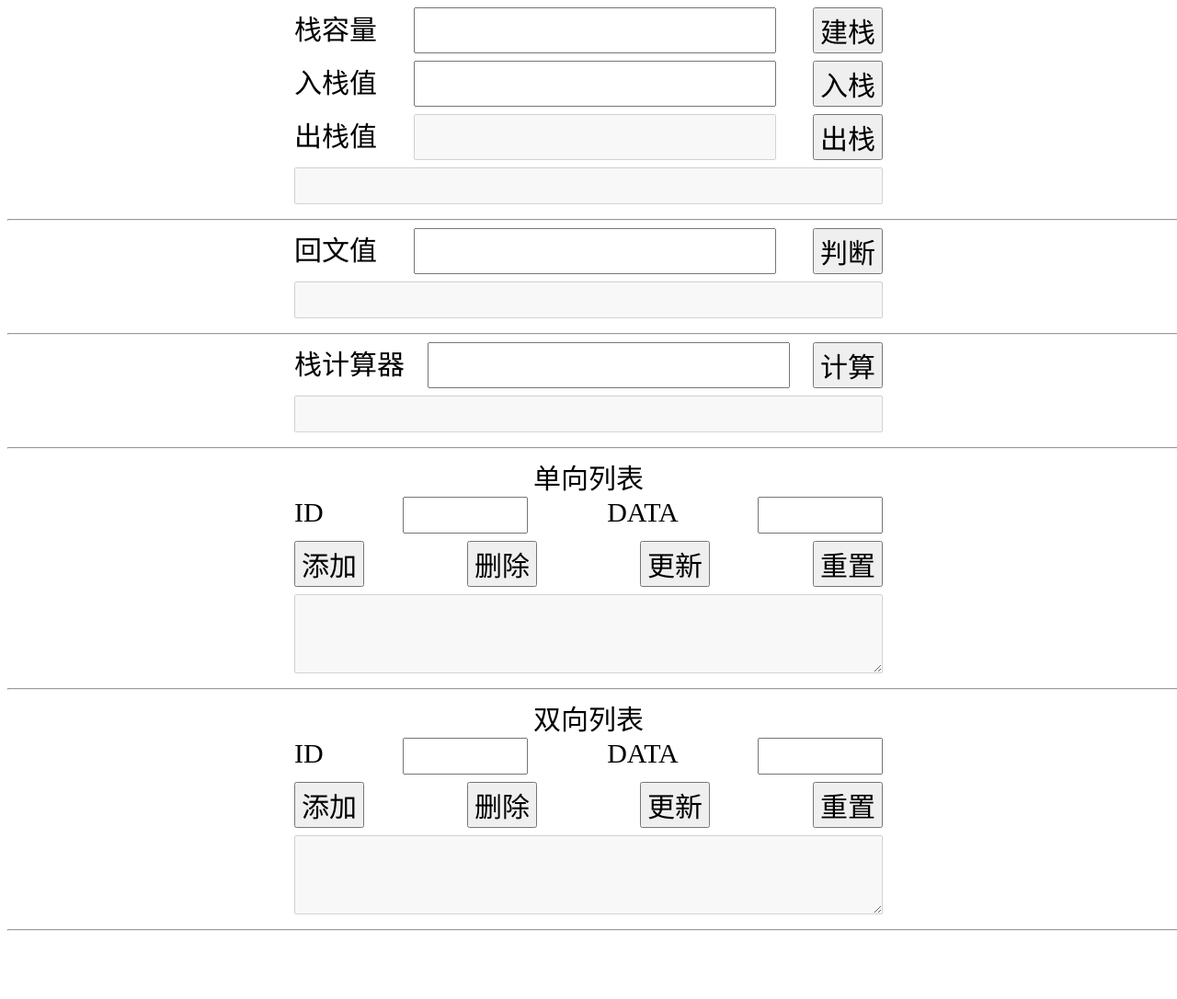
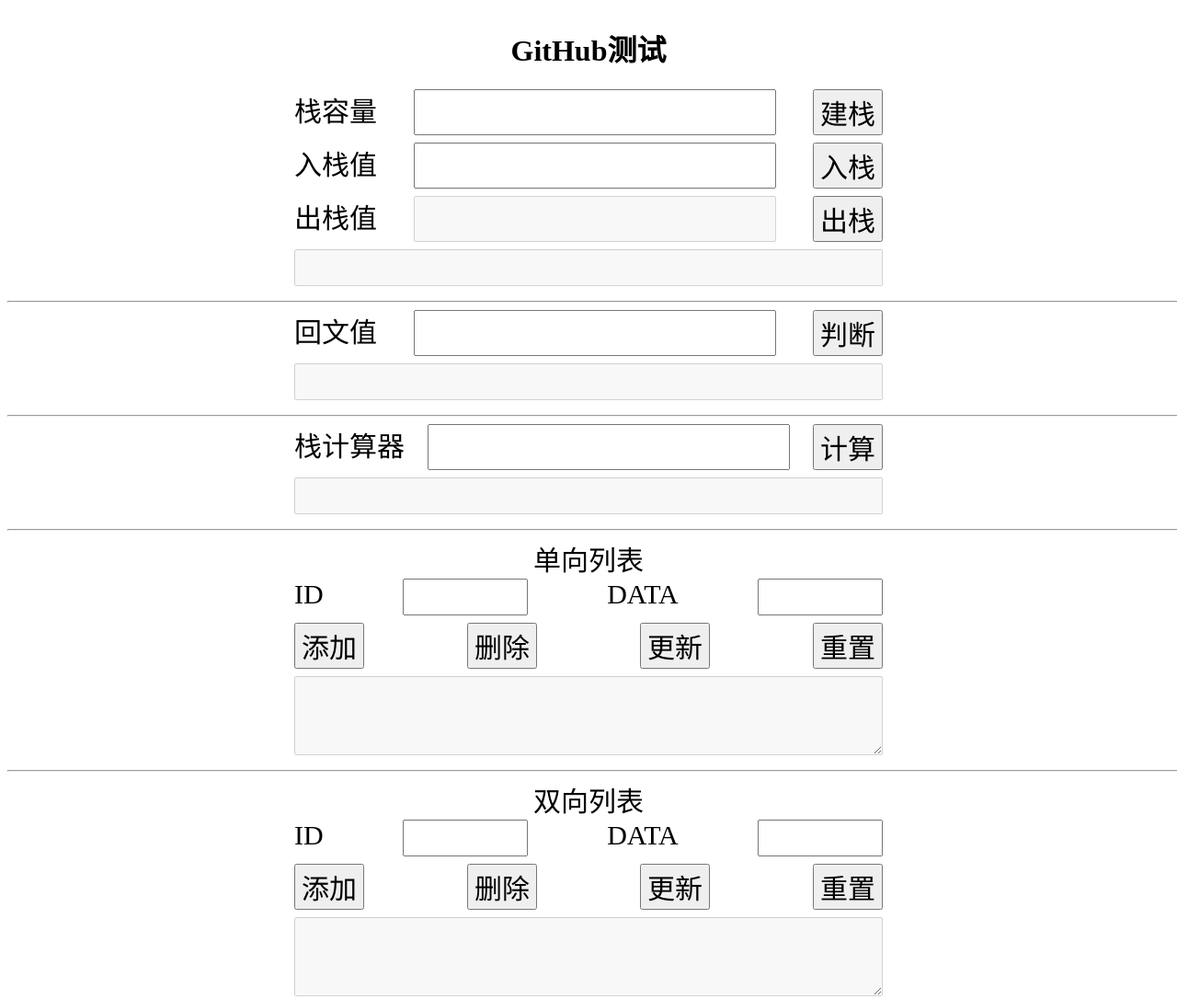
Before and after one commit to DIRTYBOTTLE/Algorithm, a website with bundled scripts: page 数据结构.html in a window 1280 px wide. Shown: the top 1086 px of the page at 92% size. Before the commit the page ends 1028 px from the top, so only its background shows below. Built offline with nearby package versions, Linux system fonts and the light colour scheme.

Commit message:
日常摸鱼

```diff
--- a/数据结构.html
+++ b/数据结构.html
@@ -5,6 +5,7 @@
     <title>Title</title>
 </head>
 <body>
+<h1>GitHub测试</h1>
 <div class="input-item">
     <label for="stackSizeInp">栈容量</label>
     <input id="stackSizeInp"/>
```
